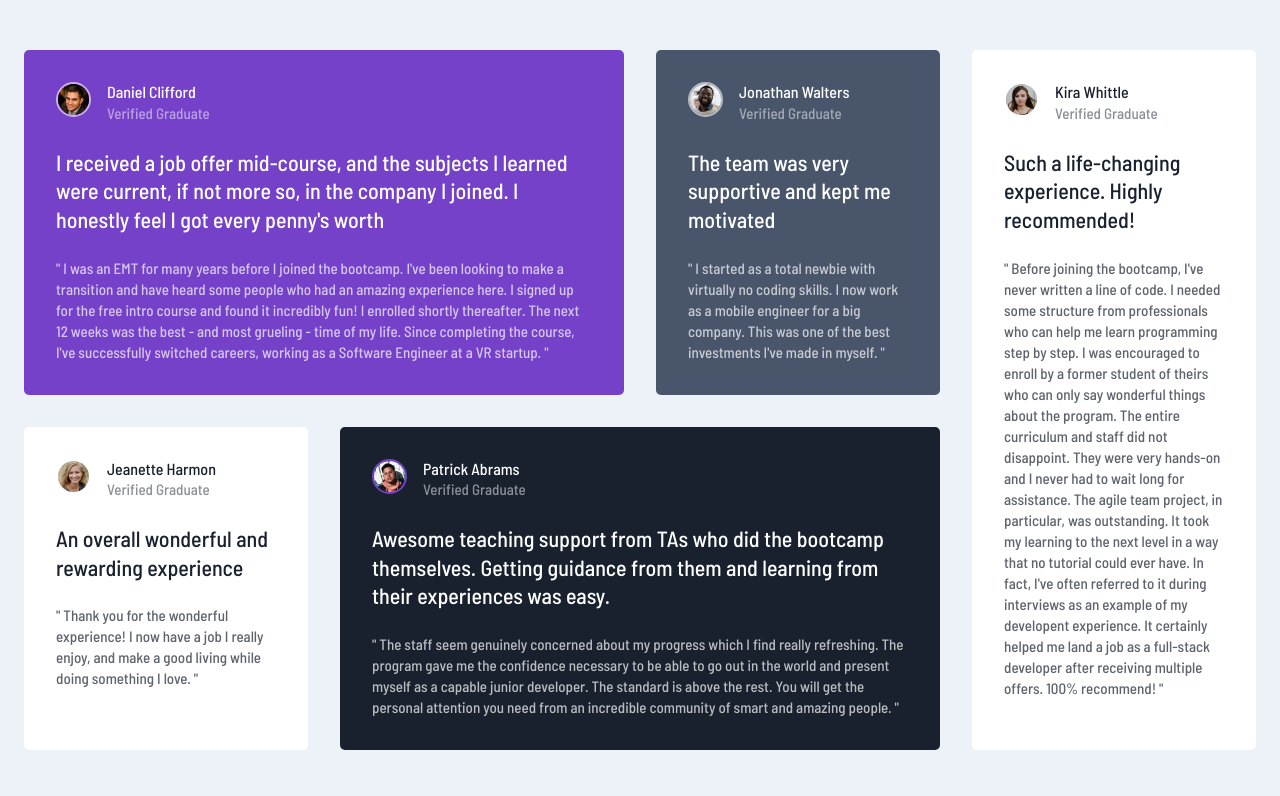
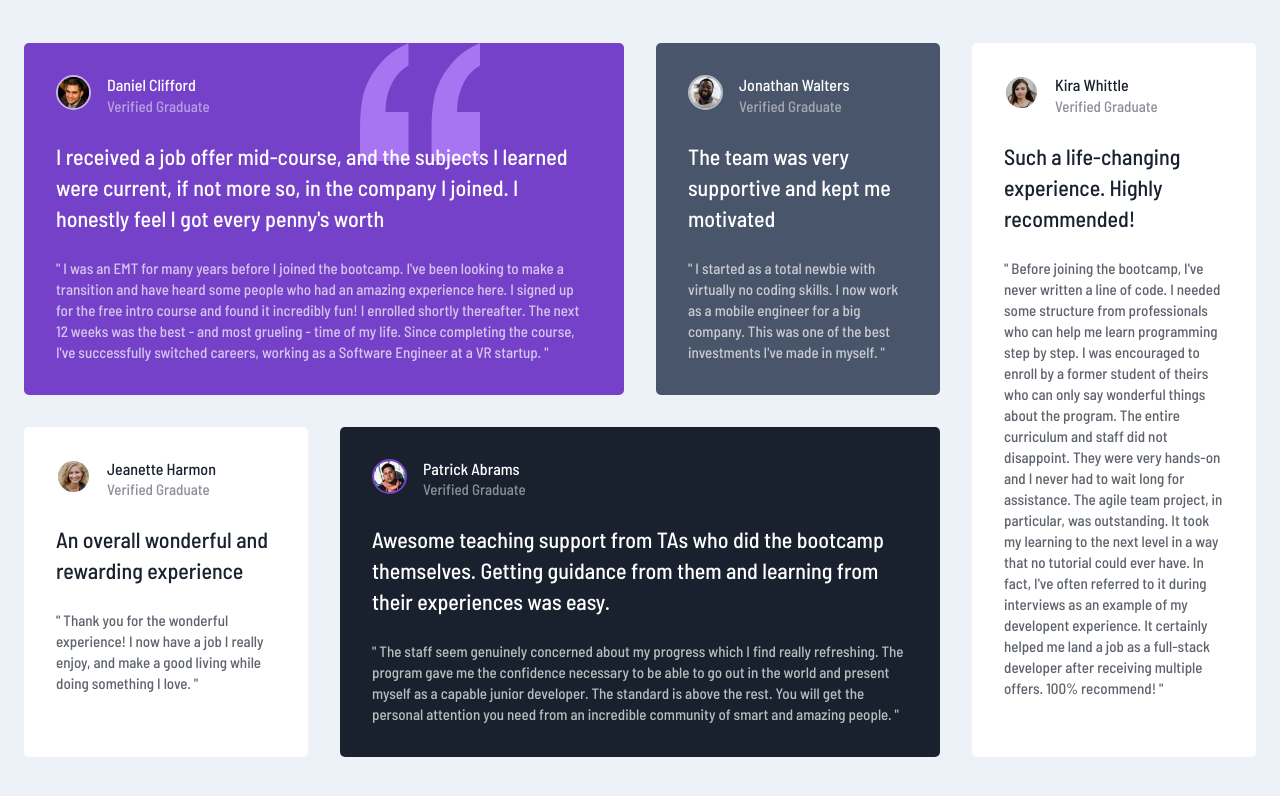
Before and after one commit to Hamzaouladev/FM-Testimonials-grid-section, a plain HTML site: page index.html in a window 1280 px wide. Drawn offline with Linux system fonts and the light colour scheme.

Commit message:
fix: add multiple fixes to the markup and styles 1. replace the testimonial component tags with more semantic ones 2. add background image to the first testimonial component 3. update media query of the layout

```diff
--- a/index.html
+++ b/index.html
@@ -23,65 +23,65 @@
 
   <main class="container">
 
-    <div class="card bg-violet clr-light">
-      <div class="person">
+    <figure class="card bg-violet clr-light">
+      <figcaption class="person">
         <img class="person-img" src="img/image-daniel.jpg" alt="Daniel Clifford">
         <div class="person-info">
           <h3 class="fw-500 fs-500 fs-500">Daniel Clifford</h3>
           <p>Verified Graduate</p>
         </div>
-      </div>
-      <h2 class="testimonial-title fs-600 fw-500">I received a job offer mid-course, and the subjects I learned were current, if not more so, in the company I joined. I honestly feel I got every penny's worth</h2>
+      </figcaption>
+      <p class="testimonial-title fs-600 fw-500">I received a job offer mid-course, and the subjects I learned were current, if not more so, in the company I joined. I honestly feel I got every penny's worth</p>
       <p class="testimonial-text"> " I was an EMT for many years before I joined the bootcamp. I've been looking to make a transition and have heard some people who had an amazing experience here. I signed up for the free intro course and found it incredibly fun! I enrolled shortly thereafter. The next 12 weeks was the best - and most grueling - time of my life. Since completing the course, I've successfully switched careers, working as a Software Engineer at a VR startup. "</p>
-    </div>
+    </figure>
 
-    <div class="card bg-light-gray clr-light">
-      <div class="person">
+    <figure class="card bg-light-gray clr-light">
+      <figcaption class="person">
         <img class="person-img" src="img/image-jonathan.jpg" alt="Jonathan Walters">
         <div class="person-info">
           <h3 class="fw-500 fs-500">Jonathan Walters</h3>
           <p>Verified Graduate</p>
         </div>
-      </div>
-      <h2 class="testimonial-title fs-600 fw-500">The team was very supportive and kept me motivated</h2>
+      </figcaption>
+      <p class="testimonial-title fs-600 fw-500">The team was very supportive and kept me motivated</p>
       <p class="testimonial-text"> " I started as a total newbie with virtually no coding skills. I now work as a mobile engineer for a big company. This was one of the best investments I've made in myself. "</p>
-    </div>
+    </figure>
 
-    <div class="card bg-light clr-dark">
-      <div class="person">
+    <figure class="card bg-light clr-dark">
+      <figcaption class="person">
         <img class="person-img" src="img/image-jeanette.jpg" alt="Jeanette Harmon">
         <div class="person-info">
           <h3 class="fw-500 fs-500">Jeanette Harmon</h3>
           <p>Verified Graduate</p>
         </div>
-      </div>
-      <h2 class="testimonial-title fs-600 fw-500">An overall wonderful and rewarding experience</h2>
+      </figcaption>
+      <p class="testimonial-title fs-600 fw-500">An overall wonderful and rewarding experience</p>
       <p class="testimonial-text"> " Thank you for the wonderful experience! I now have a job I really enjoy, and make a good living while doing something I love. "</p>
-    </div>
+    </figure>
 
-    <div class="card bg-dark-gray clr-light">
-      <div class="person">
+    <figure class="card bg-dark-gray clr-light">
+      <figcaption class="person">
         <img class="person-img" src="img/image-patrick.jpg" alt="Patrick Abrams">
         <div class="person-info">
           <h3 class="fw-500 fs-500">Patrick Abrams</h3>
           <p>Verified Graduate</p>
         </div>
-      </div>
-      <h2 class="testimonial-title fs-600 fw-500">Awesome teaching support from TAs who did the bootcamp themselves. Getting guidance from them and learning from their experiences was easy.</h2>
+      </figcaption>
+      <p class="testimonial-title fs-600 fw-500">Awesome teaching support from TAs who did the bootcamp themselves. Getting guidance from them and learning from their experiences was easy.</p>
       <p class="testimonial-text"> " The staff seem genuinely concerned about my progress which I find really refreshing. The program gave me the confidence necessary to be able to go out in the world and present myself as a capable junior developer. The standard is above the rest. You will get the personal attention you need from an incredible community of smart and amazing people. "</p>
-    </div>
+    </figure>
 
-    <div class="card bg-light clr-dark">
-      <div class="person">
+    <figure class="card bg-light clr-dark">
+      <figcaption class="person">
         <img class="person-img" src="img/image-kira.jpg" alt="Kira Whittle">
         <div class="person-info">
           <h3 class="fw-500 fs-500">Kira Whittle</h3>
           <p>Verified Graduate</p>
         </div>
-      </div>
-      <h2 class="testimonial-title fs-600 fw-500">Such a life-changing experience. Highly recommended!</h2>
+      </figcaption>
+      <p class="testimonial-title fs-600 fw-500">Such a life-changing experience. Highly recommended!</p>
       <p class="testimonial-text"> " Before joining the bootcamp, I've never written a line of code. I needed some structure from professionals who can help me learn programming step by step. I was encouraged to enroll by a former student of theirs who can only say wonderful things about the program. The entire curriculum and staff did not disappoint. They were very hands-on and I never had to wait long for assistance. The agile team project, in particular, was outstanding. It took my learning to the next level in a way that no tutorial could ever have. In fact, I've often referred to it during interviews as an example of my developent experience. It certainly helped me land a job as a full-stack developer after receiving multiple offers. 100% recommend! "</p>
-    </div>
+    </figure>
 
   </main>
 
--- a/styles.css
+++ b/styles.css
@@ -90,6 +90,13 @@ picture {
   margin-top: 1.5rem;
 }
 
+.card:first-child {
+  background-image: url(img/bg-pattern-quotation.svg);
+  background-size: 120px;
+  background-repeat: no-repeat;
+  background-position: 70% 0;
+}
+
 .card p {
   line-height: 1.4;
 }
@@ -138,7 +145,7 @@ picture {
   }
 }
 
-@media only screen and (min-width: 1200px) {
+@media only screen and (min-width: 1100px) {
   .container {
     grid-template-areas:
       "a a b e"
```
